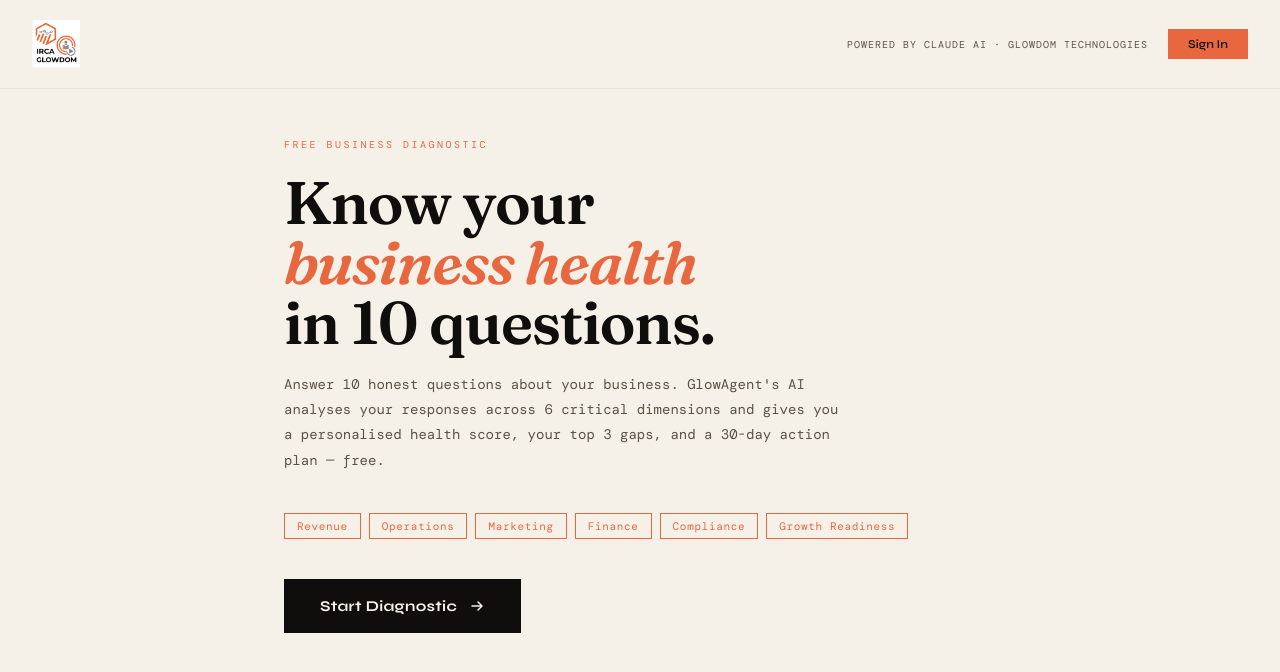
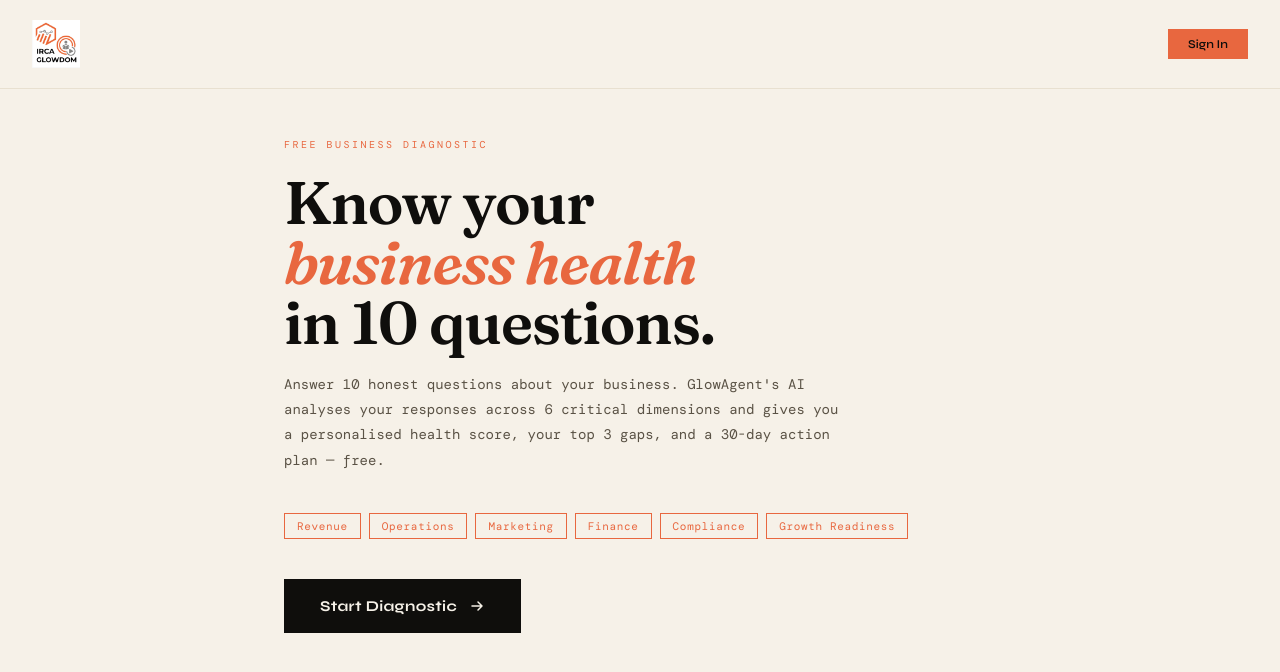
Before and after one commit to nghi007/glowagent, a React (Vite) app: page / in a window 1280 px wide. Shown: the top 672 px of the page. Built offline with nearby package versions, Linux system fonts and the light colour scheme; no server answers; a web font is replaced by a local one.

Commit message:
Remove 'Powered by Claude AI' text

```diff
--- a/src/components/Header.tsx
+++ b/src/components/Header.tsx
@@ -29,7 +29,6 @@ export function Header({ onSignInClick }: HeaderProps) {
         <img src="/WhatsApp_Image_2026-03-18_at_21.42.15.jpeg" alt="IRCA Glowdom" className={styles.logoImage} />
       </div>
       <div className={styles.right}>
-        <div className={styles.powered}>Powered by Claude AI · Glowdom Technologies</div>
         {!user && onSignInClick && (
           <button onClick={onSignInClick} className={styles.signInBtn}>
             Sign In
```
Also changed, not shown: 1 other file (tests, documents, lock files or other folders).
